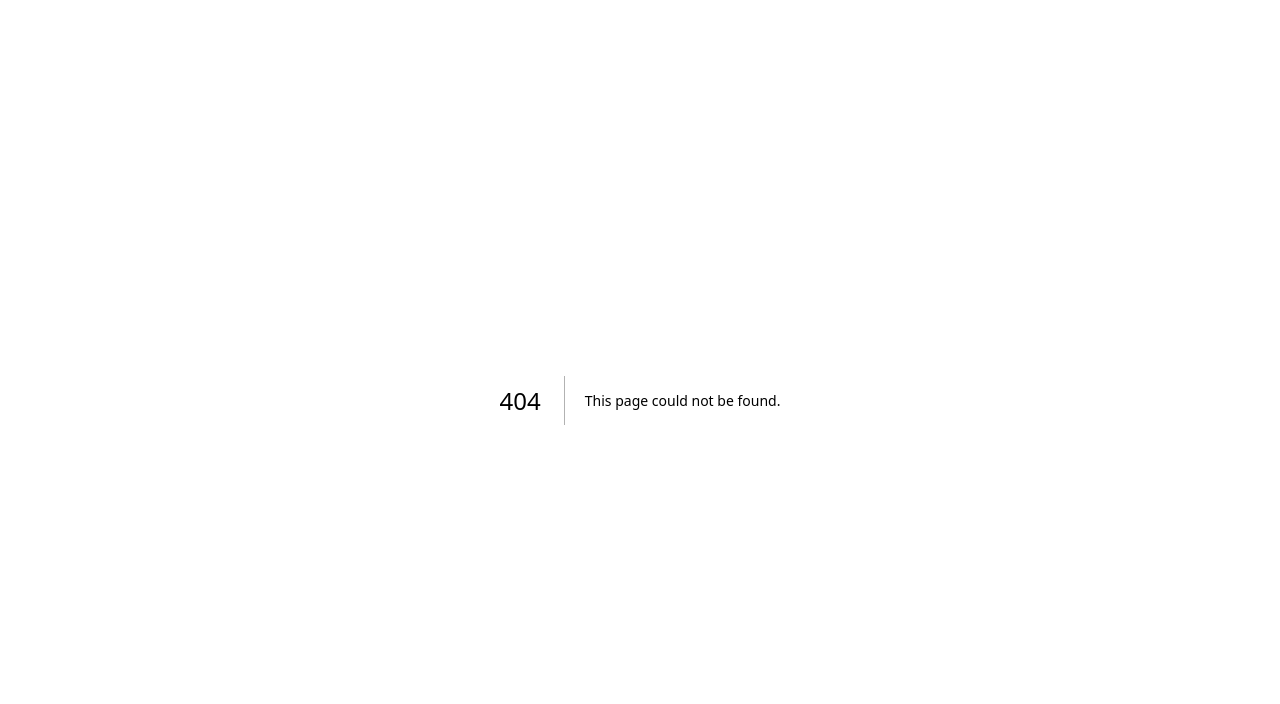
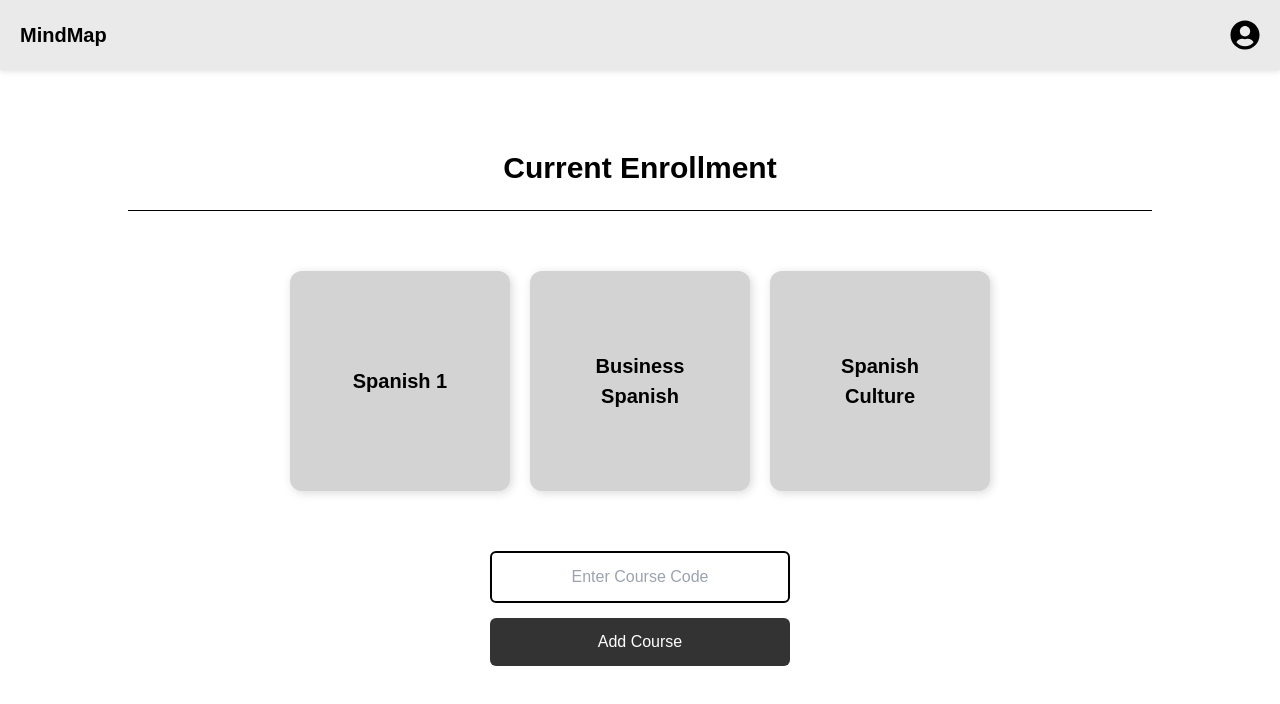
Before and after one commit to Ivana-moral/MindMap, a Next.js app: page /coursepage in a window 1280 px wide. Before the commit this address had no page. Shown: the top 704 px of the page. Built offline with nearby package versions, Linux system fonts and the light colour scheme.

Commit message:
Completed Issue 8

```diff
--- /dev/null
+++ b/src/app/coursepage/page.js
@@ -0,0 +1,69 @@
+'use client';
+
+import { useState } from 'react';
+import styles from './page.module.css';
+import { useRouter } from 'next/navigation';
+import { FaUserCircle } from 'react-icons/fa';
+
+export default function CoursePage() {
+    const router = useRouter();
+
+    // TODO: Fetch actual course data from backend
+    const [courses, setCourses] = useState([
+        { id: 1, name: 'Spanish 1' },
+        { id: 2, name: 'Business Spanish' },
+        { id: 3, name: 'Spanish Culture' }
+    ]);
+
+    const [courseCode, setCourseCode] = useState('');
+
+    const handleInputChange = (e) => {
+        setCourseCode(e.target.value);
+    };
+
+    const handleAddCourse = () => {
+        console.log('Adding course:', courseCode);
+        setCourseCode('');
+    };
+
+    return (
+        <div className={styles.container}>
+            {/* Header Section */}
+            <header className={styles.header}>
+                <span className={styles.logo}>MindMap</span>
+                <button className={styles.accountIcon} onClick={() => router.push('/account')}>
+                    <FaUserCircle /> {}
+                </button>
+            </header>
+
+            {/* Course Enrollment Section */}
+            <h1 className={styles.title}>Current Enrollment</h1>
+            <div className={styles.divider}></div>
+
+            {/* Course List */}
+            <div className={styles.courseContainer}>
+                <div className={styles.courseList}>
+                    {courses.map((course) => (
+                        <button key={course.id} className={styles.courseCard}>
+                            {course.name}
+                        </button>
+                    ))}
+                </div>
+            </div>
+
+            {/* Add Course Section */}
+            <div className={styles.addCourseContainer}>
+                <input
+                    type="text"
+                    placeholder="Enter Course Code"
+                    value={courseCode}
+                    onChange={handleInputChange}
+                    className={styles.input}
+                />
+                <button className={styles.addButton} onClick={handleAddCourse}>
+                    Add Course
+                </button>
+            </div>
+        </div>
+    );
+}
--- /dev/null
+++ b/src/app/coursepage/page.module.css
@@ -0,0 +1,132 @@
+.header {
+    width: 100vw;
+    height: 70px;
+    display: flex;
+    justify-content: space-between;
+    align-items: center;
+    padding: 10px 20px;
+    background-color: #EAEAEA;
+    box-shadow: 0px 2px 5px rgba(0, 0, 0, 0.1);
+    position: fixed;
+    top: 0;
+    left: 0;
+    right: 0;
+    z-index: 10;
+}
+
+.logo {
+    font-size: 20px;
+    font-weight: bold;
+    color: black;
+}
+
+.accountIcon {
+    background: none;
+    border: none;
+    font-size: 28px;
+    cursor: pointer;
+    color: black;
+}
+
+.accountIcon svg {
+    width: 30px;
+    height: 30px;
+}
+
+.container {
+    display: flex;
+    flex-direction: column;
+    align-items: center;
+    justify-content: center;
+    height: calc(100vh - 70px);
+    padding-top: 80px;
+    text-align: center;
+    background-color: white;
+    color: black;
+}
+
+.title {
+    font-size: 30px;
+    font-weight: bold;
+    margin-bottom: 20px;
+    color: var(--green);
+}
+
+.divider {
+    width: 80%;
+    height: 1px;
+    background-color: black;
+    margin-bottom: 60px;
+}
+
+.courseContainer {
+    display: flex;
+    justify-content: center;
+    align-items: center;
+}
+
+.courseList {
+    display: flex;
+    justify-content: center;
+    gap: 20px;
+    margin-bottom: 40px;
+}
+
+.courseCard {
+    background-color: #D3D3D3;
+    color: black;
+    font-size: 20px;
+    font-weight: bold;
+    padding: 50px;
+    border-radius: 12px;
+    text-align: center;
+    width: 220px;
+    height: 220px;
+    box-shadow: 2px 2px 10px rgba(0, 0, 0, 0.15);
+    cursor: pointer;
+    border: 2px solid var(--green);
+    transition: all 0.3s ease-in-out;
+    display: flex;
+    justify-content: center;
+    align-items: center;
+}
+
+.courseCard:hover {
+    background-color: darkgrey;
+}
+
+
+.addCourseContainer {
+    display: flex;
+    flex-direction: column;
+    align-items: center;
+    gap: 15px;
+    margin-top: 20px;
+}
+
+.input {
+    padding: 12px;
+    border: 2px solid black;
+    border-radius: 6px;
+    font-size: 16px;
+    width: 300px;
+    background-color: white;
+    color: black;
+    text-align: center;
+}
+
+.addButton {
+    padding: 12px 18px;
+    background-color: #333333;
+    color: white;
+    border: none;
+    border-radius: 6px;
+    font-size: 16px;
+    cursor: pointer;
+    transition: background 0.3s ease-in-out;
+    width: 300px;
+}
+
+.addButton:hover {
+    background-color: black;
+}
```
Also changed, not shown: package.json (+5 -4 lines), 1 other file (tests, documents, lock files or other folders).
